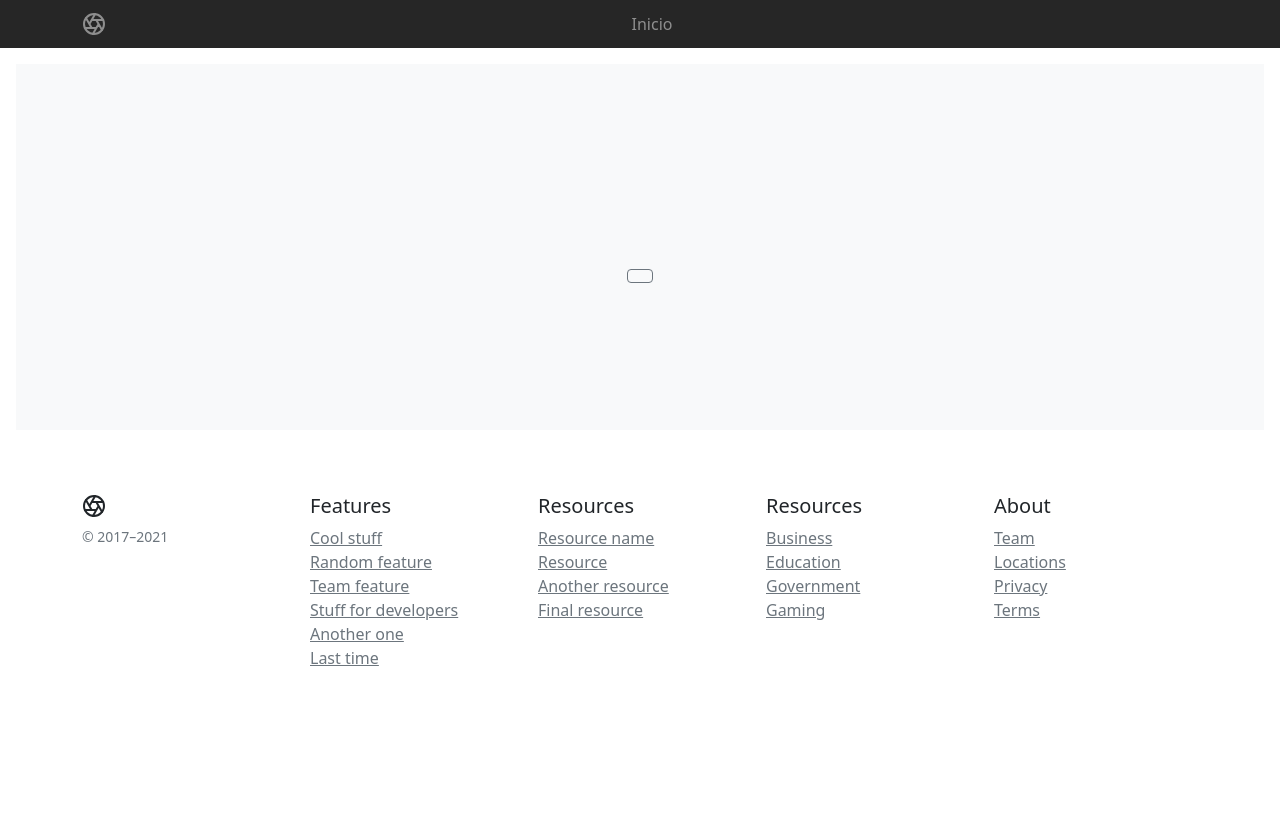
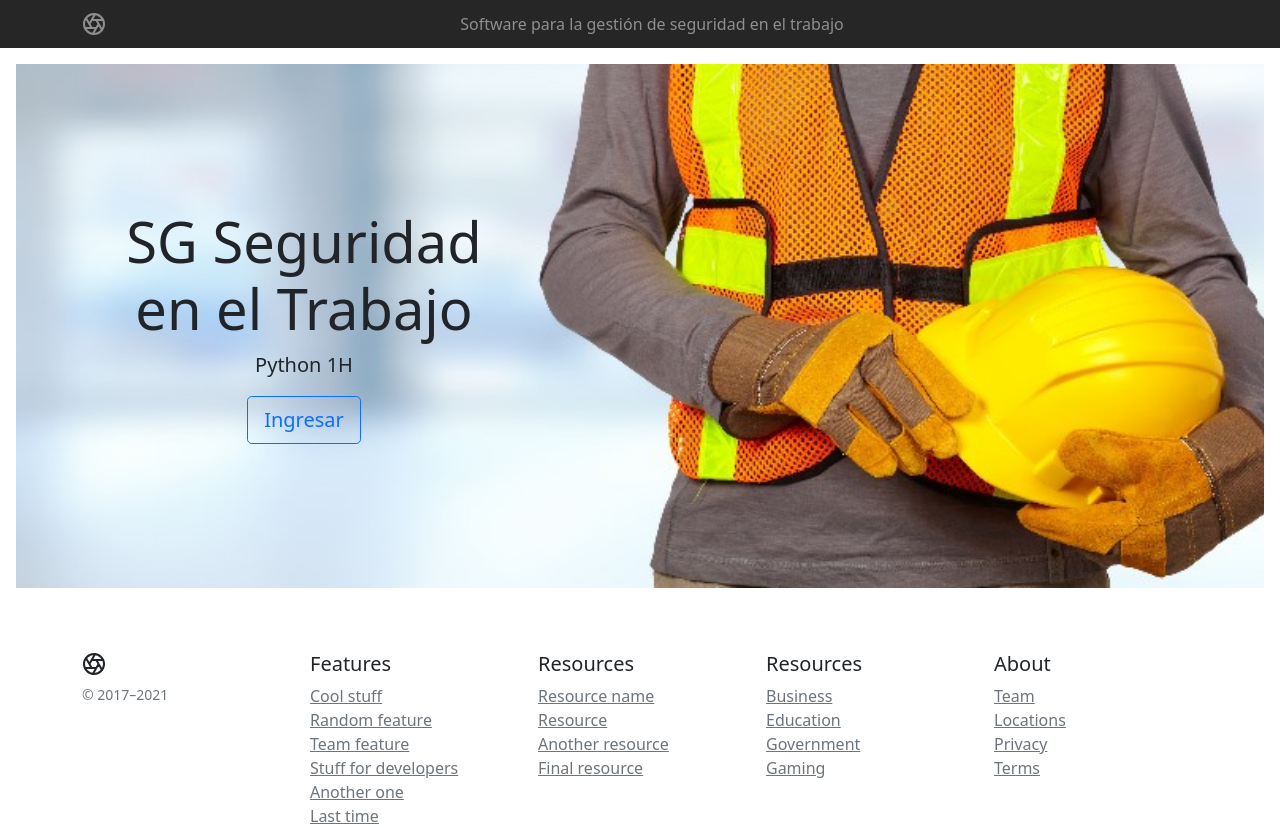
Before and after one commit to viewEder/SG-SST-1H, a Django app: page / in a window 1280 px wide. Shown: the top 828 px of the page. Before the commit the page ends 666 px from the top, so only its background shows below. Run offline with Django 3.2, Linux system fonts and the light colour scheme; some libraries are stand-ins or nearby versions.

Commit message:
update Index.html

```diff
--- a/SG-SST-1H/core/static/css/estilo.css
+++ b/SG-SST-1H/core/static/css/estilo.css
@@ -106,3 +106,9 @@
       flex: 1;
     }
   }
+
+  .fondo {
+    background-image: url('../media/img/fondo.jpg');
+    background-size: cover;
+    background-repeat: no-repeat;
+  }
--- a/SG-SST-1H/core/templates/core/base.html
+++ b/SG-SST-1H/core/templates/core/base.html
@@ -22,7 +22,7 @@
           <!-- Enlaces Y control de inicio de sesion: -->
           {% if not request.user.is_authenticated %}
             <li class="nav-item d-none d-md-inline-block active">
-              <a class="py-2 nav-link" href="{% url 'inicio' %}">Inicio</a>
+              <a class="py-2 nav-link" href="{% url 'inicio' %}">Software para la gestión de seguridad en el trabajo</a>
             </li>
             <li class="nav-item d-none d-md-inline-block">
               <!-- <a class="py-2 nav-link" href="{% url 'login' %}">Ingreso</a> -->
--- a/SG-SST-1H/core/templates/core/index.html
+++ b/SG-SST-1H/core/templates/core/index.html
@@ -1,16 +1,16 @@
 {% extends 'core/base.html' %}
 
-{% block titulo %}Inicio Aplicativo de Portafolios{% endblock %}
+{% block titulo %}Sistema de Gestión para Seguridad en el Trabajo{% endblock %}
 
 {% block contenido %}
     {% load static %}
 
   <main>
     <div class="position-relative overflow-hidden p-3 p-md-5 m-md-3 text-center bg-light fondo">
-      <div class="col-md-5 p-lg-5 mx-auto my-5">
+      <div class="col-md-5 p-lg-5  my-5">
         <h1 class="display-4 fw-normal">{{ titulo }}</h1>
-        <p class="lead fw-normal">{{ mensaje }}<br>{{pregunta}}</p>
-        <a class="btn btn-outline-secondary" href="##">{{ boton }}</a>
+        <p class="lead fw-normal">{{ mensaje }}</p>
+        <a class="btn btn-lg btn-outline-primary" href="##">{{ boton }}</a>
       </div>
     </div>
   </main>
--- a/SG-SST-1H/core/views.py
+++ b/SG-SST-1H/core/views.py
@@ -8,4 +8,8 @@ class HomePageView(TemplateView):
     template_name = 'core/index.html'
 
     def get(self, request, *args, **kwargs):
-        return render(request, self.template_name)
+        return render(request, self.template_name, {
+            'titulo': 'SG Seguridad en el Trabajo',
+            'mensaje': 'Python 1H',
+            'boton': 'Ingresar'
+        })
```
Also changed, not shown: SG-SST-1H/core/static/media/img/fondo.jpg (added).
